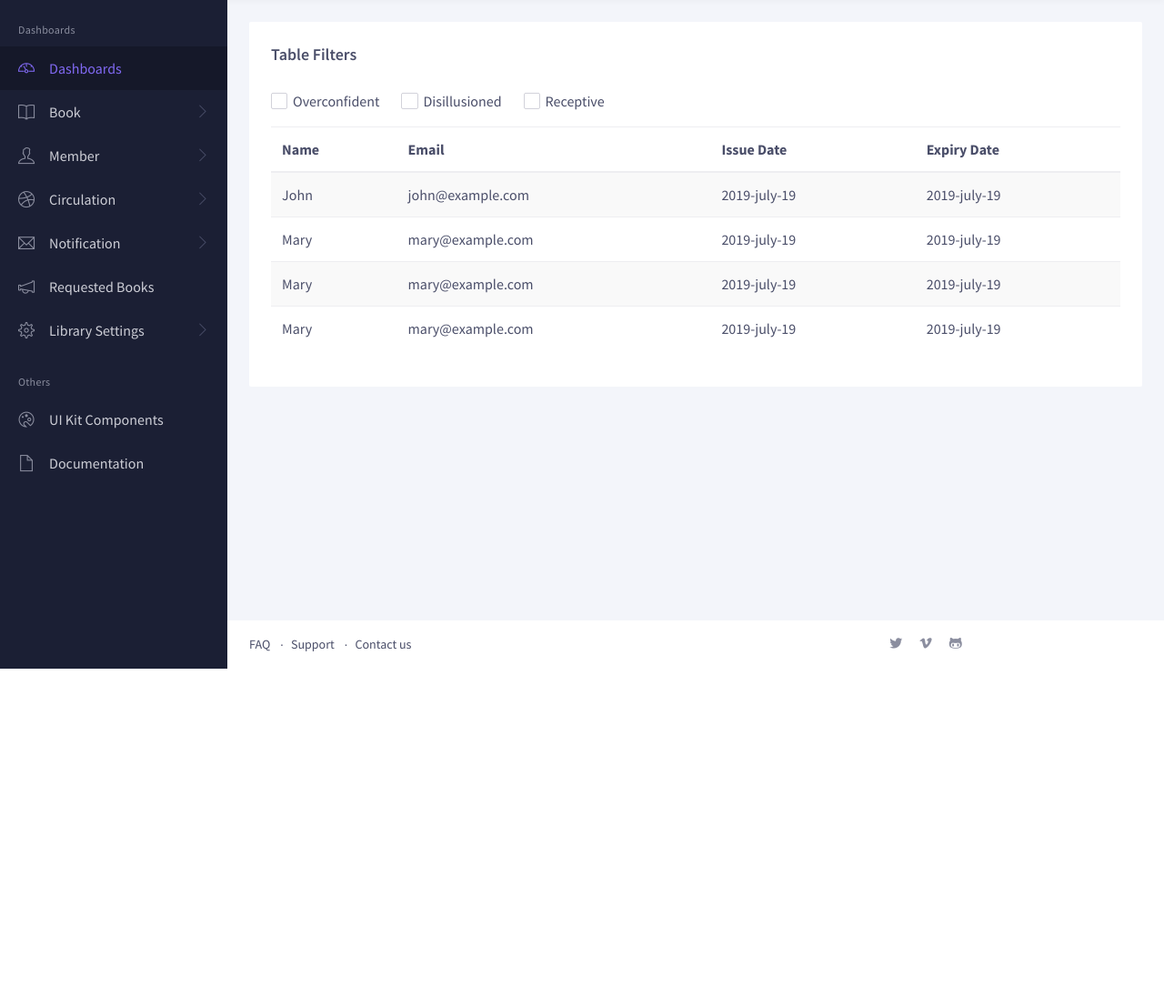
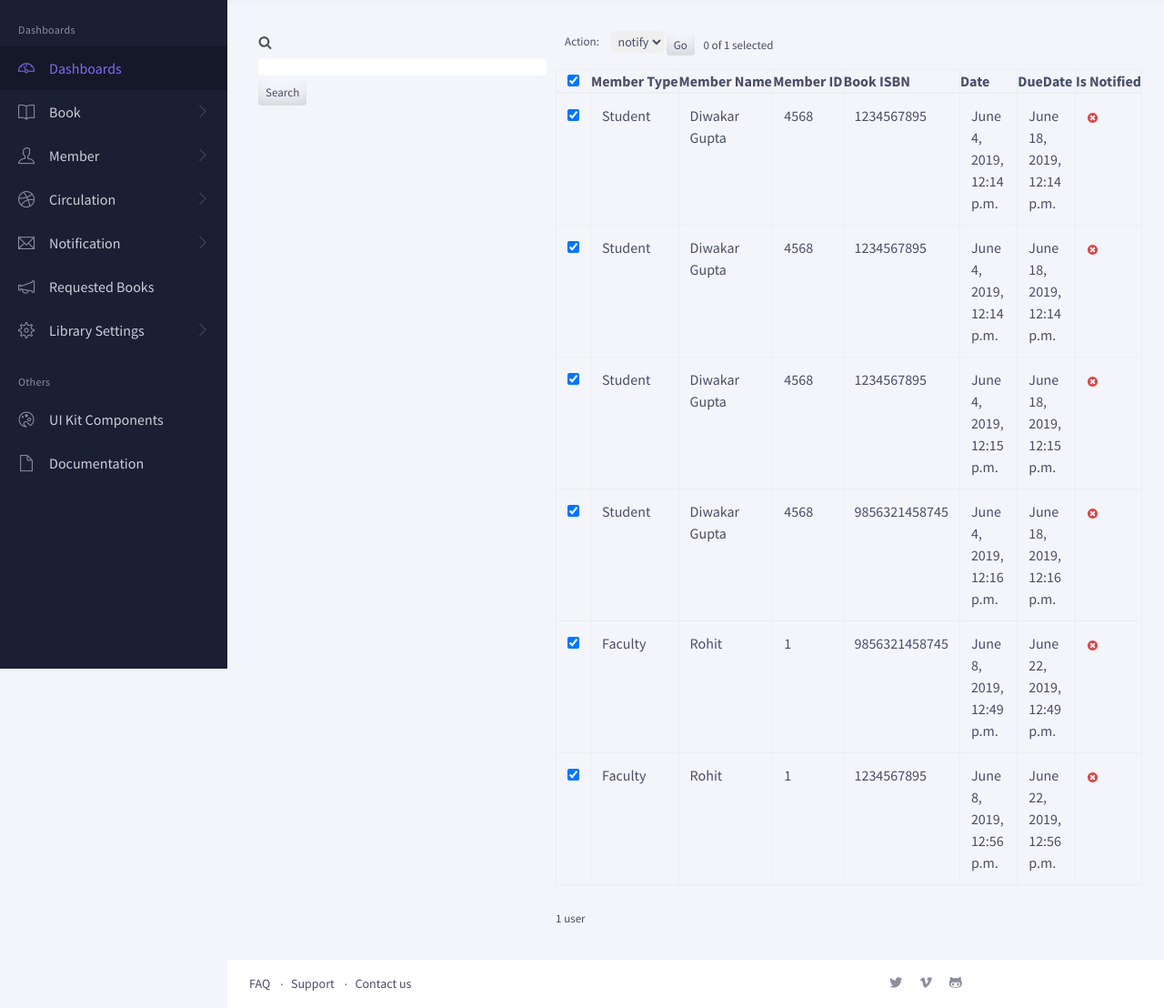
Before and after one commit to Diwakar-Gupta/obaka, a Django app: page /notifiedDelayed/ in a window 1280 px wide. Shown: the part 65-1173 px from the top of the page at 91% size. Before the commit the page ends 800 px from the top, so only its background shows below. Run offline with Django 3.2, Linux system fonts and the light colour scheme; a user stored in the database is signed in; data comes from the database, SQL or seed files in the repository; both versions use the stored data as it was after the commit; some libraries are stand-ins or nearby versions; some web fonts are replaced.

Commit message:
member circumations

```diff
--- a/LMS/models.py
+++ b/LMS/models.py
@@ -87,12 +87,14 @@ class Issue(models.Model):
     autorenew = models.BooleanField(default=False)
 
     def isLate(self):
-        return self.return_day > datetime.now() + timedelta(days=self.member.settings.maxDay)
+        return self.lateby() > 0
 
     def lateby(self):
-        if self.isLate():
-            return (datetime.now() - self.return_day).days
-        return 0
+        returnday = self.return_date if self.return_date else datetime.now()
+        days = (self.duedate - returnday).days
+        if days < 0:
+            days = 0
+        return days
 
     def fine(self):
         return self.lateby()*self.member.settings.finePerDay
--- a/LMS/templates/member/checkout.html
+++ b/LMS/templates/member/checkout.html
@@ -67,8 +67,8 @@
 
                     <input type="date" name="duedate" >
                    <div class="form-check position-relative mb-2">
-                        <input type="checkbox" name="autorenewal" class="form-check-input d-none" id="autorenewal">
-                        <label class="checkbox checkbox-xxs form-check-label ml-1" for="autorenewal" data-icon="">Automatic renewal</label>
+                        <input type="checkbox" name="autorenew" class="form-check-input d-none" id="autorenew">
+                        <label class="checkbox checkbox-xxs form-check-label ml-1" for="autorenew" data-icon="">Automatic renewal</label>
                     </div>
               </div>
 
--- a/LMS/templates/notifiedDealyed.html
+++ b/LMS/templates/notifiedDealyed.html
@@ -5,95 +5,116 @@
 
 {% block content %}
 
+
+
+<link rel="stylesheet" type="text/css" href="/static/admin/css/changelists.css">
+
 <div class="py-4 px-3 px-md-4">
 
 
-          <div class="card mb-3 mb-md-4">
-              <div class="card-header">
-                <h5 class="font-weight-semi-bold mb-0">Table Filters</h5>
-              </div>
-
-              <div class="card-body pt-0">
+   <div class="module filtered" id="changelist">
+      <div id="toolbar">
+         <form id="changelist-search" method="get">
+            <div>
+               <!-- DIV needed for valid HTML -->
+               <label for="searchbar"><img src="/static/admin/img/search.svg" alt="Search"></label>
+               <input type="text" size="40" name="q" value="" id="searchbar" autofocus="">
+               <input type="submit" value="Search">
 
 
-                  <div class="row">
-
-
-                      <div class="col-xl mb-3">
-
-
-                        <div class="d-flex align-items-center flex-wrap pt-1">
-                          <div class="form-check position-relative mb-2 mb-md-0 mr-4">
-                            <input type="checkbox" class="form-check-input d-none" id="overconfident">
-                            <label class="checkbox checkbox-xxs form-check-label ml-1" for="overconfident" data-icon="">Overconfident</label>
             </div>
-
-                          <div class="form-check position-relative mb-2 mb-md-0 mr-4">
-                            <input type="checkbox" class="form-check-input d-none" id="disillusioned">
-                            <label class="checkbox checkbox-xxs form-check-label ml-1" for="disillusioned" data-icon="">Disillusioned</label>
-                          </div>
-
-                          <div class="form-check position-relative mb-2 mb-md-0">
-                            <input type="checkbox" class="form-check-input d-none" id="receptive">
-                            <label class="checkbox checkbox-xxs form-check-label ml-1" for="receptive" data-icon="">Receptive</label>
-                          </div>
-                        </div>
-                      </div>
+         </form>
       </div>
 
 
-      <div class="table-responsive-xl"><table class="table table-striped table-hover">
+
+
+
+
+
+
+
+
+      <form id="changelist-form" method="post" >
+          {% csrf_token %}
+
+         <div class="actions">
+
+
+            <label>Action: <select name="action" required="">
+                  <option value="notify" selected="">notify</option>
+
+               </select></label><input type="hidden" name="select_across" value="0" class="select-across">
+
+
+            <button type="submit" class="button" title="Run the selected action" name="index" value="0">Go</button>
+
+
+
+            <span class="action-counter" data-actions-icnt="1" style="display: inline;">0 of 1 selected</span>
+
+
+
+
+         </div>
+
+
+
+
+         <div class="results">
+            <table id="result_list" class="table table-bordered table-hover">
                <thead>
                   <tr>
-                      <th>Name</th>
-                      <th>Email</th>
-                      <th>Issue Date</th>
-                      <th>Expiry Date</th>
+                      <th><center><input checked type="checkbox"></th></center></th>
+                     <th>Member Type</th>
+                      <th>Member Name</th>
+                      <th>Member ID</th>
+                      <th>Book ISBN</th>
+                      <th>Date</th>
+                      <th>DueDate</th>
+                      <th>Is Notified</th>
                   </tr>
                </thead>
                <tbody>
+    {% for issue in issues %}
                   <tr>
-                      <td>John</td>
-                      <td>john@example.com</td>
-                      <td>
-                              2019-july-19
-                          </td><td>
-                                  2019-july-19
-                              </td></tr>
-                  <tr>
-                      <td>Mary</td>
-                      <td>mary@example.com</td>
-                      <td>
-                           2019-july-19
-                      </td><td>
-                              2019-july-19
-                          </td></tr>
-                  <tr>
-                      <td>Mary</td>
-                      <td>mary@example.com</td>
-                      <td>
-                          2019-july-19
+                      <th><input checked type="checkbox"></th>
+                     <td>{{ issue.member.settings.type }}</td>
+                      <td>{{ issue.member.name }}</td>
+                      <td>{{ issue.member.pk }}</td>
+                      <td>{{ issue.book.details.isbn }}</td>
+                      <td>{{ issue.date }}</td>
+                      <td>{{ issue.duedate }}</td>
+                      {% if issue.mail_send %}
+                     <td class="field-is_staff">
+                        <img src="/static/admin/img/icon-yes.svg" alt="True">
                      </td>
-                      <td>
-                              2019-july-19
-                          </td></tr>
-                  <tr>
-                      <td>Mary</td>
-                      <td>mary@example.com</td>
-                      <td>
-                          2019-july-19
+                  {% else %}
+                  <td class="field-is_staff">
+                        <img src="/static/admin/img/icon-no.svg" alt="True">
                      </td>
-                      <td>
-                              2019-july-19
-                          </td></tr>
+                  {% endif %}
+                  </tr>
+{% endfor %}
+
+
                </tbody>
             </table>
-
-
-                  </div>
          </div>
 
 
+
+
+
+
+         <p class="paginator">
+
+            1 user
+
+
+         </p>
+
+      </form>
    </div>
 
 
--- a/LMS/templates/report.html
+++ b/LMS/templates/report.html
@@ -4,7 +4,7 @@
 
 
 {% block content %}
-        <div class="py-4 px-3 px-md-4" >
+        <div class="py-4 px-3 px-md-4">
 
           <div class="row">
               <div class="col-md-6 col-xl-5 mb-3 mb-md-4 mb-xl-5">
--- a/LMS/views.py
+++ b/LMS/views.py
@@ -88,7 +88,7 @@ def notifiedDelayed(request):
     user = auth.get_user(request)
     if not user.is_staff:
         return redirect_to_login(next=request.path)
-    return render(request, 'notifiedDealyed.html')
+    return render(request, 'notifiedDealyed.html',context={'issues':[x for x in Issue.objects.filter(is_returned=False,autorenew=False) if x.isLate]})
 
 
 def circulation(request):
```
Also changed, not shown: LMS/handler.py (+8 -4 lines), LMS/templates/member/profile.html (+18 -18 lines), db.sqlite3. Lines whose indentation alone changed are shown as unchanged.
